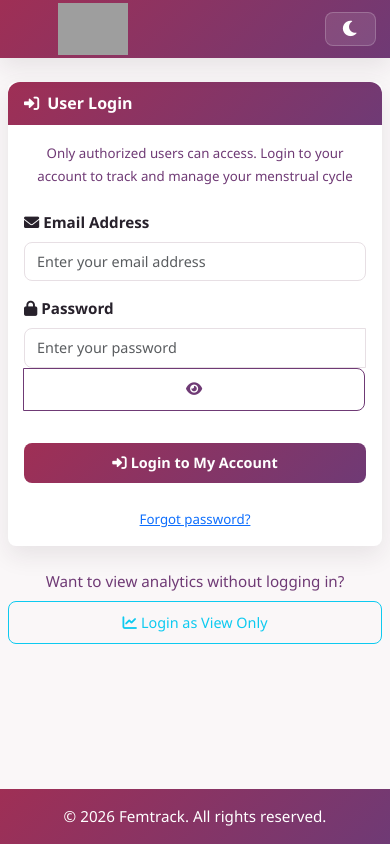
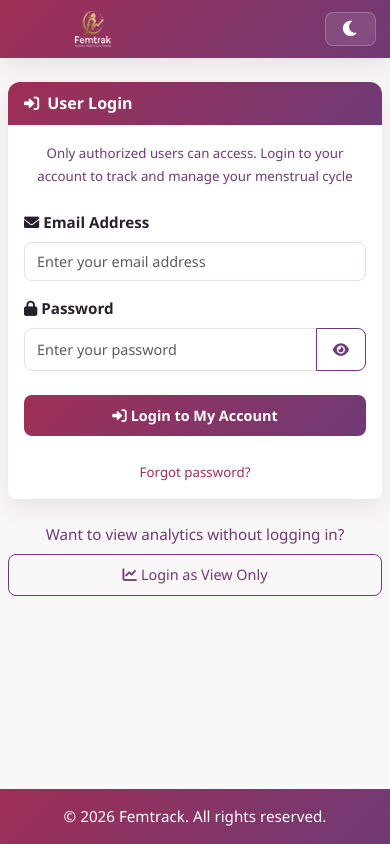
Before and after one commit to mokeshnagpal/Femtrack, a Flask app: page /login in a window 390 px wide. Run offline with Flask 3, Linux system fonts and the light colour scheme; parts of the project's set-up code (start-up, migrations or seed data) failed here and were passed over; grey boxes are pictures that could not be loaded.

Commit message:
Fix password eye toggle, navbar logo visibility and padding, and button/link colors in mobile/desktop views

```diff
--- a/static/css/styles.css
+++ b/static/css/styles.css
@@ -36,7 +36,8 @@ html[data-bs-theme="dark"] {
     transition: background-color 0.3s ease, color 0.3s ease, border-color 0.3s ease;
 }
 
-html, body {
+html,
+body {
     height: 100%;
 }
 
@@ -190,7 +191,8 @@ body {
 }
 
 /* Forms */
-.form-control, .form-select {
+.form-control,
+.form-select {
     border-radius: 8px;
     border: 1.5px solid var(--border-color);
     background-color: var(--card-bg);
@@ -199,7 +201,8 @@ body {
     padding: 0.75rem 1rem;
 }
 
-.form-control:focus, .form-select:focus {
+.form-control:focus,
+.form-select:focus {
     border-color: var(--primary-color);
     background-color: var(--card-bg);
     color: var(--text-color);
@@ -531,7 +534,8 @@ footer {
         font-size: 0.9rem;
     }
 
-    .form-control, .form-select {
+    .form-control,
+    .form-select {
         font-size: 0.95rem;
         padding: 0.6rem 0.75rem;
     }
@@ -562,7 +566,9 @@ footer {
         font-size: 1.1rem;
     }
 
-    h4, h5, h6 {
+    h4,
+    h5,
+    h6 {
         font-size: 1rem;
     }
 }
@@ -596,12 +602,18 @@ footer {
         margin-bottom: 0 !important;
     }
 
-    .form-control, .form-select {
+    .input-group .btn {
+        width: auto !important;
+        margin-bottom: 0 !important;
+    }
+
+    .form-control,
+    .form-select {
         font-size: 0.9rem;
         padding: 0.5rem 0.75rem;
     }
 
-    .row > [class*="col-"] {
+    .row>[class*="col-"] {
         margin-bottom: 0.75rem;
     }
 
@@ -636,7 +648,9 @@ footer {
 
 /* Extra small devices */
 @media (max-width: 360px) {
-    .card-header h4, .card-header h5 {
+
+    .card-header h4,
+    .card-header h5 {
         font-size: 1rem;
         margin: 0;
     }
@@ -687,6 +701,7 @@ html[data-bs-theme="dark"] .text-dark-emphasis {
     from {
         opacity: 0;
     }
+
     to {
         opacity: 1;
     }
@@ -701,6 +716,7 @@ html[data-bs-theme="dark"] .text-dark-emphasis {
         opacity: 0;
         transform: translateY(10px);
     }
+
     to {
         opacity: 1;
         transform: translateY(0);
@@ -740,6 +756,7 @@ html[data-bs-theme="dark"] .text-dark-emphasis {
         opacity: 0;
         transform: translateY(-10px);
     }
+
     to {
         opacity: 1;
         transform: translateY(0);
@@ -759,7 +776,12 @@ html[data-bs-theme="dark"] .alert-danger .alert-heading {
 
 /* Print styles */
 @media print {
-    .navbar, footer, .btn, button, .form-control {
+
+    .navbar,
+    footer,
+    .btn,
+    button,
+    .form-control {
         display: none !important;
     }
 
@@ -927,12 +949,32 @@ html[data-bs-theme="dark"] {
     background: transparent !important;
 }
 
-.btn-outline-secondary {
+.btn-outline-primary {
+    color: var(--primary-color) !important;
+}
+
+.btn-outline-primary:hover {
+    background: var(--primary-gradient) !important;
+    color: #ffffff !important;
+}
+
+.btn-outline-secondary,
+.btn-outline-info {
     color: var(--secondary-color) !important;
 }
 
-.btn-outline-secondary:hover {
+.btn-outline-secondary:hover,
+.btn-outline-info:hover {
     background: var(--secondary-gradient) !important;
+    color: #ffffff !important;
+}
+
+.btn-outline-danger {
+    color: #dc3545 !important;
+}
+
+.btn-outline-danger:hover {
+    background: #dc3545 !important;
     color: #ffffff !important;
 }
 
@@ -1126,7 +1168,7 @@ html[data-bs-theme="dark"] {
     padding-bottom: 0;
 }
 
-.navbar > .container-fluid {
+.navbar>.container-fluid {
     padding-left: 0.25rem;
     padding-right: 0.35rem;
 }
@@ -1141,10 +1183,11 @@ html[data-bs-theme="dark"] {
 
 .navbar-logo {
     height: 56px;
-    width: 196px;
+    width: 140px;
     max-width: 46vw;
     object-fit: contain;
     margin: 0;
+    padding: 7px 0;
 }
 
 .navbar .nav-link {
@@ -1199,7 +1242,7 @@ html[data-bs-theme="dark"] {
     width: 100%;
 }
 
-.card-body.p-0 > .table-pagination {
+.card-body.p-0>.table-pagination {
     padding: 0 1.5rem 1rem;
 }
 
@@ -1256,3 +1299,16 @@ html[data-bs-theme="dark"] {
 .custom-select-dropdown .dropdown-toggle {
     min-height: 50px;
 }
+
+/* Forgot password link colors to match theme */
+.forgot-password-link {
+    color: var(--primary-color) !important;
+    text-decoration: none;
+    font-weight: 500;
+    transition: color 0.2s ease;
+}
+
+.forgot-password-link:hover {
+    color: var(--secondary-color) !important;
+    text-decoration: underline !important;
+}
--- a/templates/login.html
+++ b/templates/login.html
@@ -18,14 +18,14 @@
                 </div>
             </form>
             <div class="text-center mt-3">
-                <a href="/forgot-password" class="small">Forgot password?</a>
+                <a href="/forgot-password" class="small forgot-password-link">Forgot password?</a>
             </div>
         {% endcall %}
 
         <!-- View Only Link -->
         <div class="text-center mt-4">
             <p class="text-muted mb-2">Want to view analytics without logging in?</p>
-            {{ components.btn(text="Login as View Only", variant="info", outline=True, class="btn-sm", icon="fas fa-chart-line", href="/view-analytics-login") }}
+            {{ components.btn(text="Login as View Only", variant="secondary", outline=True, class="btn-sm", icon="fas fa-chart-line", href="/view-analytics-login") }}
         </div>
     </div>
 </div>
```
Also changed, not shown: static/logo/femtrack_logo.png (added).
